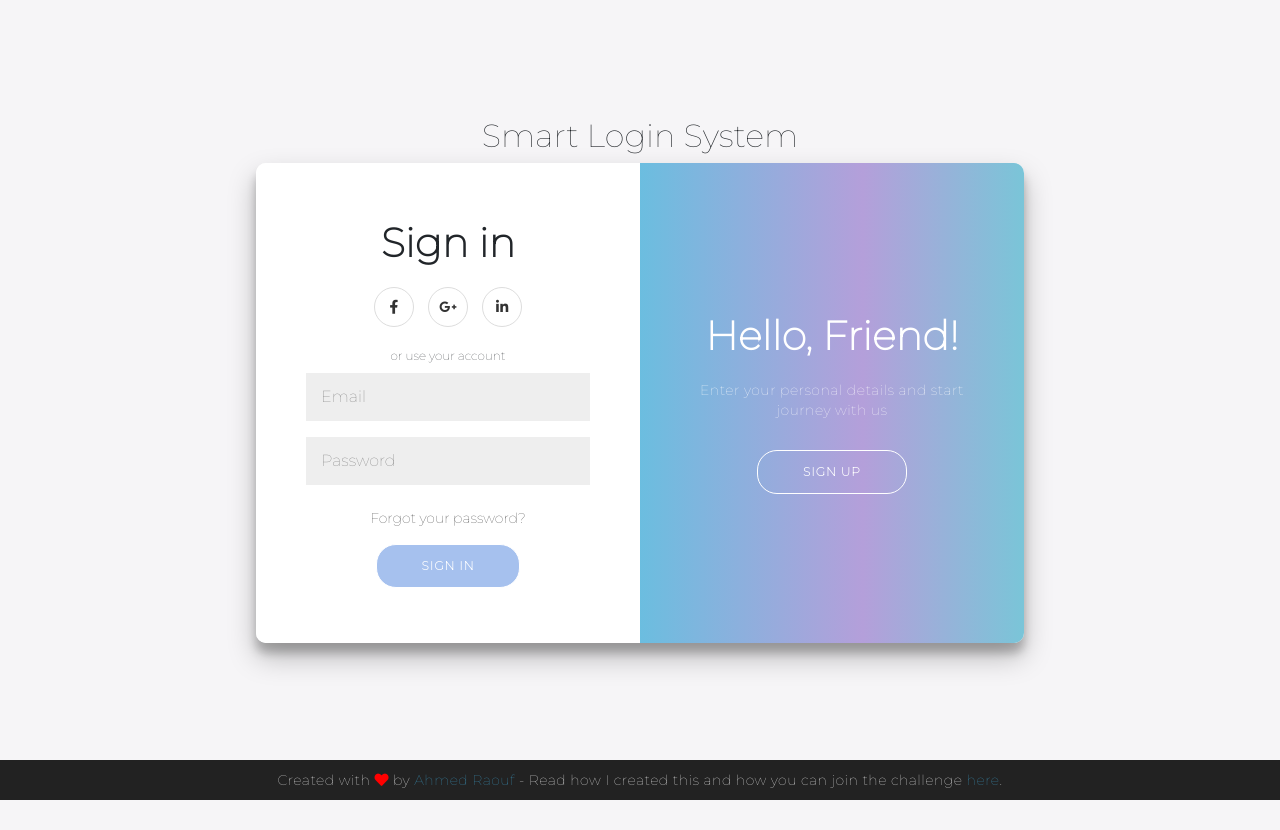
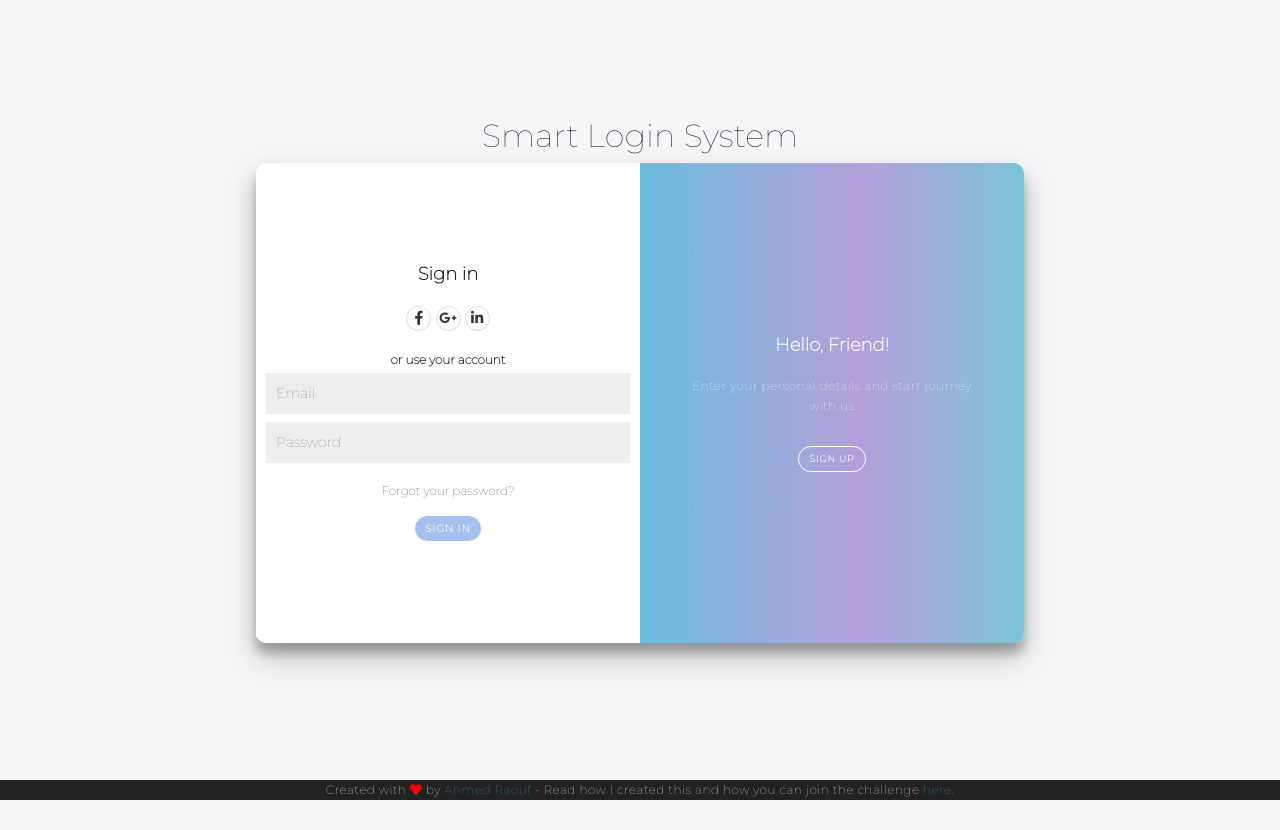
Before and after one commit to Ahmed-Raouf-Metwally/Smart-Login-Signup-Form, a plain HTML site: page index.html in a window 1280 px wide. Drawn offline with Linux system fonts and the light colour scheme.

Commit message:
Responsive version  V1.5

```diff
--- a/css/main.css
+++ b/css/main.css
@@ -326,9 +326,7 @@ footer a {
     text-decoration: none;
 }
 
-
 @media only screen and (max-width: 610px) {
-
     body {
         font-family: 'Montserrat', sans-serif;
         background: #f6f5f7;
@@ -339,18 +337,14 @@ footer a {
         height: 100vh;
         margin: -20px 0 50px;
     }
-
     h1 {
         font-weight: bolder;
         margin: 0;
         font-size: 18px;
     }
-
     h2 {
         text-align: center;
     }
-
-
     p {
         font-size: 12px;
         font-weight: 500;
@@ -358,19 +352,16 @@ footer a {
         letter-spacing: 0.5px;
         margin: 20px 0 30px;
     }
-
     span {
         font-size: 12px;
         font-weight: bolder;
     }
-
     a {
         color: #333;
         font-size: 12px;
         text-decoration: none;
         margin: 15px 0;
     }
-
     .container {
         background: #fff;
         border-radius: 10px;
@@ -385,7 +376,6 @@ footer a {
         max-width: 100%;
         min-height: 480px;
     }
-
     .form-container form {
         background-color: #FFFFFF;
         display: flex;
@@ -396,14 +386,12 @@ footer a {
         height: 100%;
         text-align: center;
     }
-    .form-container{
-        margin:0;
+    .form-container {
+        margin: 0;
     }
-
     .social-container {
         margin: 20px 0;
     }
-
     .social-container a {
         border: 1px solid #DDDDDD;
         display: inline-flex;
@@ -419,7 +407,6 @@ footer a {
         -o-border-radius: 50%;
         font-size: 14px;
     }
-
     input {
         background-color: #eee;
         border: none;
@@ -428,7 +415,6 @@ footer a {
         width: 100%;
         font-size: 14px;
     }
-
     button {
         border-radius: 20px;
         -webkit-border-radius: 20px;
@@ -449,24 +435,18 @@ footer a {
         -ms-transition: transform 80ms ease-in;
         -o-transition: transform 80ms ease-in;
         padding: 5px 10px;
-
     }
-
     .b2 {
         border: 1px solid;
         border-color: linear-gradient(to right, #eea2a2 0%, #bbc1bf 19%, #57c6e1 42%, #b49fda 79%, #7ac5d8 100%);
         background: #eea2a2;
     }
-
-
     button.ghost {
         background-color: transparent;
         border-color: #FFFFFF;
         font-size: 9px;
         font-weight: bolder;
-
     }
-
     .form-container {
         position: absolute;
         top: 0;
@@ -477,7 +457,6 @@ button.ghost {
         -ms-transition: all 0.6s ease-in-out;
         -o-transition: all 0.6s ease-in-out;
     }
-
     footer {
         background-color: #222;
         color: #fff;
@@ -489,18 +468,170 @@ footer {
         text-align: center;
         z-index: 999;
     }
-
     footer p {
         margin: 0px 0;
     }
-
     footer i {
         color: red;
     }
-
     footer a {
         color: #3c97bf;
         text-decoration: none;
     }
+}
 
+/* Small devices (portrait tablets and large phones, 600px and up) */
+
+@media only screen and (min-width: 768px) {
+    body {
+        font-family: 'Montserrat', sans-serif;
+        background: #f6f5f7;
+        display: flex;
+        flex-direction: column;
+        justify-content: center;
+        align-items: center;
+        height: 100vh;
+        margin: -20px 0 50px;
     }
+    h1 {
+        font-weight: bolder;
+        margin: 0;
+        font-size: 18px;
+    }
+    h2 {
+        text-align: center;
+    }
+    p {
+        font-size: 12px;
+        font-weight: 500;
+        line-height: 20px;
+        letter-spacing: 0.5px;
+        margin: 20px 0 30px;
+    }
+    span {
+        font-size: 12px;
+        font-weight: bolder;
+    }
+    a {
+        color: #333;
+        font-size: 12px;
+        text-decoration: none;
+        margin: 15px 0;
+    }
+    .container {
+        background: #fff;
+        border-radius: 10px;
+        -webkit-border-radius: 10px;
+        -moz-border-radius: 10px;
+        -ms-border-radius: 10px;
+        -o-border-radius: 10px;
+        box-shadow: 0 14px 28px rgba(0, 0, 0, 0.25), 0 10px 10px rgba(0, 0, 0, 0.22);
+        position: relative;
+        overflow: hidden;
+        width: 768px;
+        max-width: 100%;
+        min-height: 480px;
+    }
+    .form-container form {
+        background-color: #FFFFFF;
+        display: flex;
+        align-items: center;
+        justify-content: center;
+        flex-direction: column;
+        padding: 0 10px;
+        height: 100%;
+        text-align: center;
+    }
+    .form-container {
+        margin: 0;
+    }
+    .social-container {
+        margin: 20px 0;
+    }
+    .social-container a {
+        border: 1px solid #DDDDDD;
+        display: inline-flex;
+        justify-content: center;
+        align-items: center;
+        margin: 0 0px;
+        height: 25px;
+        width: 25px;
+        border-radius: 50%;
+        -webkit-border-radius: 50%;
+        -moz-border-radius: 50%;
+        -ms-border-radius: 50%;
+        -o-border-radius: 50%;
+        font-size: 14px;
+    }
+    input {
+        background-color: #eee;
+        border: none;
+        padding: 10px 10px;
+        margin: 4px 0;
+        width: 100%;
+        font-size: 14px;
+    }
+    button {
+        border-radius: 20px;
+        -webkit-border-radius: 20px;
+        -moz-border-radius: 20px;
+        -ms-border-radius: 20px;
+        -o-border-radius: 20px;
+        border: 1px solid;
+        border-color: linear-gradient(to right, #eea2a2 0%, #bbc1bf 19%, #57c6e1 42%, #b49fda 79%, #7ac5d8 100%);
+        background: #a6c1ee;
+        color: #fff;
+        font-size: 10px;
+        font-weight: bolder;
+        letter-spacing: 1px;
+        text-transform: uppercase;
+        transition: transform 80ms ease-in;
+        -webkit-transition: transform 80ms ease-in;
+        -moz-transition: transform 80ms ease-in;
+        -ms-transition: transform 80ms ease-in;
+        -o-transition: transform 80ms ease-in;
+        padding: 5px 10px;
+    }
+    .b2 {
+        border: 1px solid;
+        border-color: linear-gradient(to right, #eea2a2 0%, #bbc1bf 19%, #57c6e1 42%, #b49fda 79%, #7ac5d8 100%);
+        background: #eea2a2;
+    }
+    button.ghost {
+        background-color: transparent;
+        border-color: #FFFFFF;
+        font-size: 9px;
+        font-weight: bolder;
+    }
+    .form-container {
+        position: absolute;
+        top: 0;
+        height: 100%;
+        transition: all 0.6s ease-in-out;
+        -webkit-transition: all 0.6s ease-in-out;
+        -moz-transition: all 0.6s ease-in-out;
+        -ms-transition: all 0.6s ease-in-out;
+        -o-transition: all 0.6s ease-in-out;
+    }
+    footer {
+        background-color: #222;
+        color: #fff;
+        font-size: 1px;
+        bottom: 0;
+        position: fixed;
+        left: 0;
+        right: 0;
+        text-align: center;
+        z-index: 999;
+    }
+    footer p {
+        margin: 0px 0;
+    }
+    footer i {
+        color: red;
+    }
+    footer a {
+        color: #3c97bf;
+        text-decoration: none;
+    }
+}
```
Lines whose indentation alone changed are shown as unchanged.
